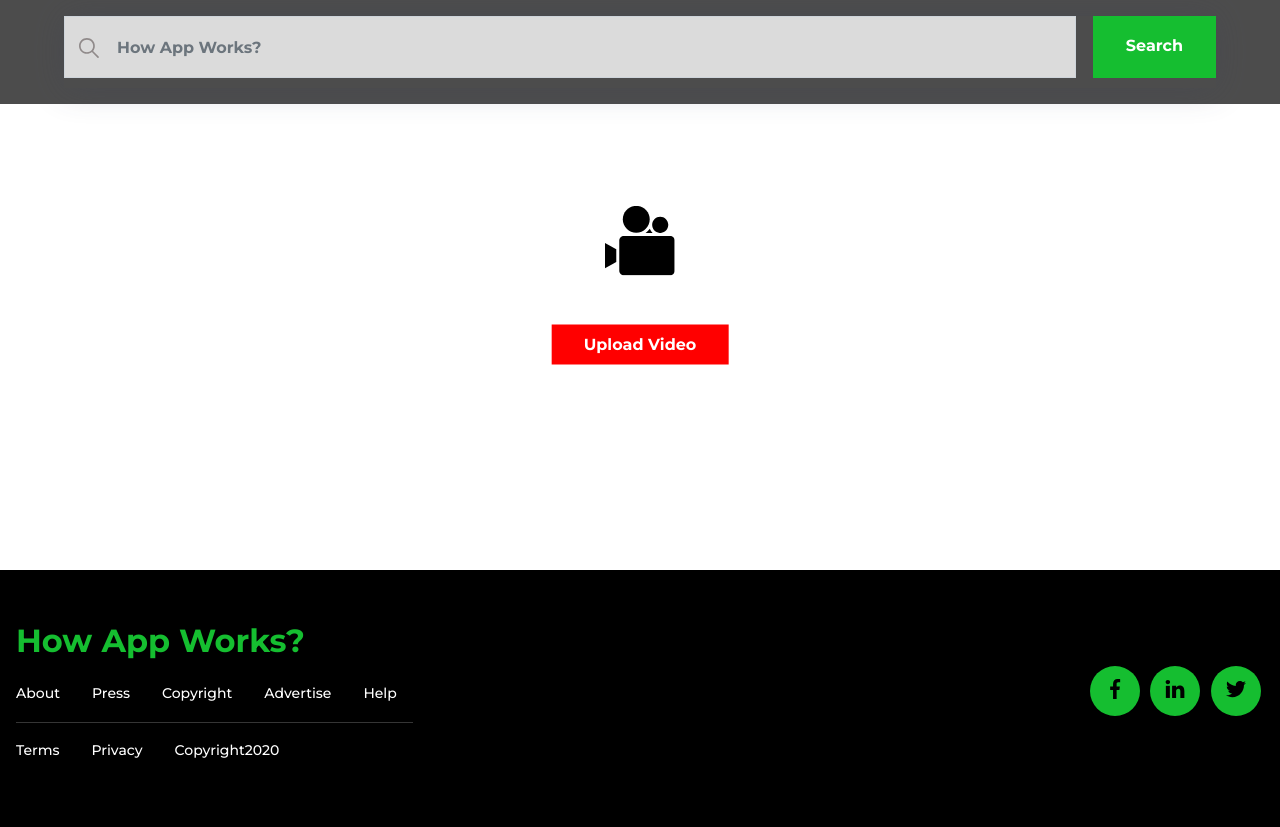
After one commit to RupaliPareek/how-app-works, a PHP site: page /upload.html in a window 1280 px wide. The commit adds this page. Run offline with PHP 8.4, Linux system fonts and the light colour scheme; some libraries are stand-ins or nearby versions.

Commit message:
Upload Video Page

```diff
--- a/home.html
+++ b/home.html
@@ -14,7 +14,6 @@
 
 <body>
     <header>
-        <nav>
         <nav class="navbar navbar-expand-lg navbar-light fixed-top" id="navbar">
             <div class="navbar-collapse d-flex flex-grow-1">
                 <a class="navbar-brand d-none d-lg-inline-block">
@@ -46,7 +45,6 @@
 
                 </ul>
             </div>
-            </nav>
         </nav>
     </header>
     <section class="banner">
--- a/main.css
+++ b/main.css
@@ -520,4 +520,74 @@ footer .flex-wrapper {
   border: 1px solid #15BE30;
 }
 
+.chennel-banner img {
+  height: 300px;
+  width: 100%;
+  object-fit: cover;
+}
+
+.channel-thubmnail {
+  margin-bottom: 50px;
+}
+.channel-thubmnail img {
+  width: 150px;
+  height: 150px;
+  object-fit: cover;
+  border-radius: 50%;
+}
+
+.chennel-profile {
+  margin-top: -70px;
+  margin-bottom: 80px;
+}
+
+.channel-nav ul {
+  justify-content: flex-start;
+}
+.channel-nav ul li {
+  padding: 0 1rem;
+}
+.channel-nav ul li a {
+  color: #000;
+  font-weight: 600;
+}
+.channel-nav ul li a:hover {
+  color: #15BE30;
+}
+
+.chennel-header {
+  border-bottom: 1px solid #e0e0e0;
+  margin-bottom: 53px;
+  padding-bottom: 16px;
+}
+
+.subscribe-button {
+  background-color: #f00;
+  border: none;
+  color: #fff;
+  padding: 0.3rem 0.6rem;
+  font-size: 14px;
+  font-weight: 500;
+}
+
+.upload-block {
+  position: relative;
+  height: 570px;
+}
+.upload-block .inner-block {
+  position: absolute;
+  top: 50%;
+  left: 50%;
+  transform: translate(-50%, -50%);
+}
+.upload-block img {
+  width: 70px;
+}
+.upload-block button {
+  margin-top: 49px;
+  padding: 0.5rem 2rem;
+  font-size: 16px;
+  font-weight: 700;
+}
+
 /*# sourceMappingURL=main.css.map */
--- a/main.scss
+++ b/main.scss
@@ -612,3 +612,91 @@ footer {
     }
 
 }
+
+
+.chennel-banner {
+    img {
+        height: 300px;
+        width: 100%;
+        object-fit: cover;
+    }
+
+}
+
+.channel-thubmnail {
+    margin-bottom: 50px;
+
+    img {
+        width: 150px;
+        height: 150px;
+        object-fit: cover;
+        border-radius: 50%;
+    }
+}
+
+
+.chennel-profile {
+    margin-top: -70px;
+    margin-bottom: 80px;
+}
+
+.channel-nav {
+
+    ul {
+        justify-content: flex-start;
+
+        li {
+            padding: 0 1rem;
+
+            a {
+                color: #000;
+                font-weight: 600;
+
+                &:hover {
+                    color: $brand-color;
+                }
+            }
+        }
+    }
+}
+
+.chennel-header {
+    border-bottom: 1px solid #e0e0e0;
+    margin-bottom: 53px;
+    padding-bottom: 16px;
+
+
+}
+
+.subscribe-button {
+    background-color: #f00;
+    border: none;
+    color: #fff;
+    padding: 0.3rem 0.6rem;
+    font-size: 14px;
+    font-weight: 500;
+}
+
+.upload-block {
+    position: relative;
+    height: 570px;
+
+    .inner-block {
+        position: absolute;
+        top: 50%;
+        left: 50%;
+        transform: translate(-50%, -50%);
+    }
+
+    img {
+
+        width: 70px;
+    }
+
+    button {
+        margin-top: 49px;
+        padding: 0.5rem 2rem;
+        font-size: 16px;
+        font-weight: 700;
+    }
+}
--- /dev/null
+++ b/upload.html
@@ -0,0 +1,175 @@
+<!doctype html>
+<html lang="en">
+
+<head>
+    <!-- Required meta tags -->
+    <meta charset="utf-8">
+    <meta name="viewport" content="width=device-width, initial-scale=1, shrink-to-fit=no">
+    <link href="https://fonts.googleapis.com/css?family=Montserrat:100i,300,400,500,700&display=swap" rel="stylesheet">
+    <!-- Bootstrap CSS -->
+    <link rel="stylesheet" href="https://maxcdn.bootstrapcdn.com/bootstrap/4.0.0/css/bootstrap.min.css" />
+    <link rel="stylesheet" href="main.css" />
+    <title>Your Channel</title>
+
+</head>
+
+<body>
+    <header>
+        <section class="search-box-section fixed-top-search">
+            <div class="search-box">
+                <div class="input-group mb-3">
+                    <input type="text" class="form-control" placeholder="How App Works?" aria-label="How App Works?"
+                        aria-describedby="basic-addon2">
+                    <div class="input-group-append">
+                        <span class="input-group-text" id="basic-addon2">Search</span>
+                    </div>
+                </div>
+            </div>
+        </section>
+    </header>
+    <section>
+        <div class="upload-block">
+            <div class="inner-block">
+                <div class="text-center">
+                    <img src="./assets/images/video-camera.svg" alt="">
+                </div>
+                <div class="text-center">
+                    <button class="subscribe-button">Upload Video</button>
+                </div>
+            </div>
+        </div>
+    </section>
+
+    <footer>
+        <div class="logo">
+            <h2>How App Works?</h2>
+        </div>
+        <div class="flex-wrapper">
+            <div>
+                <div class="footer-nav">
+                    <ul>
+                        <li>
+                            <a href="">About</a>
+                        </li>
+                        <li>
+                            <a href="">Press</a>
+                        </li>
+                        <li>
+                            <a href="">Copyright</a>
+                        </li>
+                        <li>
+                            <a href="">Advertise</a>
+                        </li>
+                        <li>
+                            <a href="">Help</a>
+                        </li>
+                    </ul>
+                </div>
+                <hr>
+                <div class="footer-nav">
+                    <ul>
+                        <li>
+                            <a href="">Terms</a>
+                        </li>
+                        <li>
+                            <a href="">Privacy</a>
+                        </li>
+                        <li>
+                            <a href="">Copyright2020</a>
+                        </li>
+                    </ul>
+                </div>
+            </div>
+            <div>
+                <div class="footer-social">
+                    <ul>
+                        <li>
+                            <a href="https://www.facebook.com/rupali.pareek.75" target="_blank">
+                                <svg xmlns="http://www.w3.org/2000/svg" id="Bold" enable-background="new 0 0 24 24"
+                                    height="20px" viewBox="0 0 24 24" width="20px">
+                                    <g>
+                                        <path
+                                            d="m15.997 3.985h2.191v-3.816c-.378-.052-1.678-.169-3.192-.169-3.159 0-5.323 1.987-5.323 5.639v3.361h-3.486v4.266h3.486v10.734h4.274v-10.733h3.345l.531-4.266h-3.877v-2.939c.001-1.233.333-2.077 2.051-2.077z"
+                                            data-original="#000000" class="active-path" data-old_color="#000000"
+                                            fill="#000000" />
+                                    </g>
+                                </svg>
+                            </a>
+                        </li>
+                        <li>
+                            <a href="https://www.linkedin.com/in/rupali-pareek-44842a109/" target="_blank">
+                                <svg height="20px" viewBox="-21 -35 682.66669 682" width="20px"
+                                    xmlns="http://www.w3.org/2000/svg">
+                                    <path
+                                        d="m77.613281-.667969c-46.929687 0-77.613281 30.816407-77.613281 71.320313 0 39.609375 29.769531 71.304687 75.8125 71.304687h.890625c47.847656 0 77.625-31.695312 77.625-71.304687-.894531-40.503906-29.777344-71.320313-76.714844-71.320313zm0 0" />
+                                    <path d="m8.109375 198.3125h137.195313v412.757812h-137.195313zm0 0" />
+                                    <path
+                                        d="m482.054688 188.625c-74.011719 0-123.640626 69.546875-123.640626 69.546875v-59.859375h-137.199218v412.757812h137.191406v-230.5c0-12.339843.894531-24.660156 4.519531-33.484374 9.917969-24.640626 32.488281-50.167969 70.390625-50.167969 49.644532 0 69.5 37.851562 69.5 93.339843v220.8125h137.183594v-236.667968c0-126.78125-67.6875-185.777344-157.945312-185.777344zm0 0" />
+                                </svg>
+                            </a>
+                        </li>
+                        <li>
+                            <a href="https://twitter.com/3008Rupali" target="_blank">
+                                <svg height="20px" width="20px" version="1.1" id="Capa_1"
+                                    xmlns="http://www.w3.org/2000/svg" xmlns:xlink="http://www.w3.org/1999/xlink"
+                                    x="0px" y="0px" viewBox="0 0 512 512" style="enable-background:new 0 0 512 512;"
+                                    xml:space="preserve">
+                                    <g>
+                                        <g>
+                                            <path d="M512,97.248c-19.04,8.352-39.328,13.888-60.48,16.576c21.76-12.992,38.368-33.408,46.176-58.016
+                c-20.288,12.096-42.688,20.64-66.56,25.408C411.872,60.704,384.416,48,354.464,48c-58.112,0-104.896,47.168-104.896,104.992
+                c0,8.32,0.704,16.32,2.432,23.936c-87.264-4.256-164.48-46.08-216.352-109.792c-9.056,15.712-14.368,33.696-14.368,53.056
+                c0,36.352,18.72,68.576,46.624,87.232c-16.864-0.32-33.408-5.216-47.424-12.928c0,0.32,0,0.736,0,1.152
+                c0,51.008,36.384,93.376,84.096,103.136c-8.544,2.336-17.856,3.456-27.52,3.456c-6.72,0-13.504-0.384-19.872-1.792
+                c13.6,41.568,52.192,72.128,98.08,73.12c-35.712,27.936-81.056,44.768-130.144,44.768c-8.608,0-16.864-0.384-25.12-1.44
+                C46.496,446.88,101.6,464,161.024,464c193.152,0,298.752-160,298.752-298.688c0-4.64-0.16-9.12-0.384-13.568
+                C480.224,136.96,497.728,118.496,512,97.248z" />
+                                        </g>
+                                    </g>
+                                    <g>
+                                    </g>
+                                    <g>
+                                    </g>
+                                    <g>
+                                    </g>
+                                    <g>
+                                    </g>
+                                    <g>
+                                    </g>
+                                    <g>
+                                    </g>
+                                    <g>
+                                    </g>
+                                    <g>
+                                    </g>
+                                    <g>
+                                    </g>
+                                    <g>
+                                    </g>
+                                    <g>
+                                    </g>
+                                    <g>
+                                    </g>
+                                    <g>
+                                    </g>
+                                    <g>
+                                    </g>
+                                    <g>
+                                    </g>
+                                </svg>
+                            </a>
+                        </li>
+                    </ul>
+                </div>
+            </div>
+        </div>
+    </footer>
+    <script src="https://code.jquery.com/jquery-3.2.1.slim.min.js" crossorigin="anonymous">
+    </script>
+    <script src="https://cdnjs.cloudflare.com/ajax/libs/popper.js/1.12.9/umd/popper.min.js" crossorigin="anonymous">
+    </script>
+    <script src="https://maxcdn.bootstrapcdn.com/bootstrap/4.0.0/js/bootstrap.min.js" crossorigin="anonymous">
+    </script>
+</body>
+
+</html>
```
Also changed, not shown: profile.html (added, +253 -0 lines), assets/images/chennel-banner.jpg (added), assets/images/video-camera.svg (added), 1 other file. Lines whose indentation alone changed are shown as unchanged.
